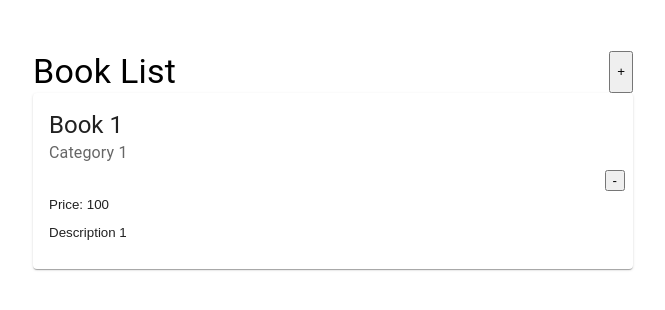
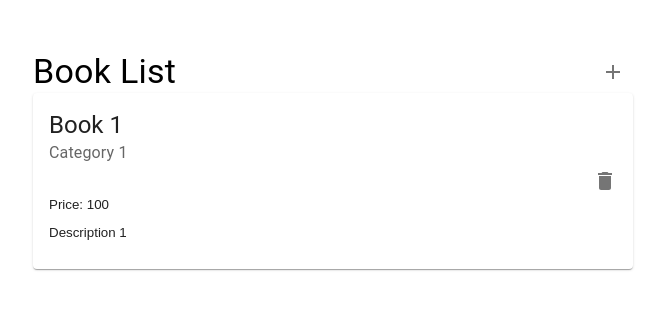
Before and after one commit to scottxxx666/book-next-redux, a Next.js app: page / in a window 1280 px wide. Shown: the top 310 px of the page, without its empty margins (307-972 px from the left). Built offline with nearby package versions, Linux system fonts and the light colour scheme.

Commit message:
style: change button style

```diff
--- a/app/BookForm.tsx
+++ b/app/BookForm.tsx
@@ -1,4 +1,4 @@
-import {Dialog, DialogActions, DialogContent, DialogTitle, TextField} from "@mui/material";
+import {Button, Dialog, DialogActions, DialogContent, DialogTitle, TextField} from "@mui/material";
 import {ChangeEvent, useCallback, useEffect, useState} from "react";
 import {Book} from "@/lib/book/bookSlice";
 
@@ -93,8 +93,8 @@ export default function BookForm({open, close, save, bookProp}: {
         />
       </DialogContent>
       <DialogActions>
-        <button onClick={cancel}>Cancel</button>
-        <button onClick={createBook}>Save</button>
+        <Button variant="text" onClick={cancel}>Cancel</Button>
+        <Button variant="text" onClick={createBook}>Save</Button>
       </DialogActions>
     </Dialog>
   )
--- a/app/page.tsx
+++ b/app/page.tsx
@@ -3,10 +3,22 @@
 import {useAppSelector} from "@/lib/hooks";
 import {Book, removeBook, selectBooks} from "@/lib/book/bookSlice";
 import {useDispatch} from "react-redux";
-import {Box, Card, CardActionArea, CardActions, CardContent, CardHeader, Stack, Typography} from "@mui/material";
+import {
+  Box,
+  Card,
+  CardActionArea,
+  CardActions,
+  CardContent,
+  CardHeader,
+  IconButton,
+  Stack,
+  Typography
+} from "@mui/material";
 import {useState} from "react";
 import BookCreate from "@/app/BookCreate";
 import BookEdit from "@/app/BookEdit";
+import AddIcon from '@mui/icons-material/Add';
+import DeleteIcon from '@mui/icons-material/Delete';
 
 export default function BookList() {
   const books = useAppSelector(selectBooks);
@@ -30,7 +42,11 @@ export default function BookList() {
     }}>
       <Stack direction="row" justifyContent="space-between">
         <Typography variant="h4">Book List</Typography>
-        <button onClick={() => setBookCreateToggle(true)}>+</button>
+        <IconButton
+          arial-label="add a book"
+          onClick={() => setBookCreateToggle(true)}>
+          <AddIcon/>
+        </IconButton>
       </Stack>
       {books.map(book => (
         <Card key={book.id}>
@@ -44,7 +60,11 @@ export default function BookList() {
               </CardContent>
             </CardActionArea>
             <CardActions>
-              <button onClick={() => dispatch(removeBook(book.id))}>-</button>
+              <IconButton
+                arial-label="delete the book"
+                onClick={() => dispatch(removeBook(book.id))}>
+                <DeleteIcon/>
+              </IconButton>
             </CardActions>
           </Stack>
         </Card>
--- a/package.json
+++ b/package.json
@@ -11,6 +11,7 @@
   "dependencies": {
     "@emotion/react": "^11.11.1",
     "@emotion/styled": "^11.11.0",
+    "@mui/icons-material": "^5.14.19",
     "@mui/material": "^5.14.20",
     "@reduxjs/toolkit": "^2.0.1",
     "next": "14.0.4",
```
Also changed, not shown: 1 other file (tests, documents, lock files or other folders).
